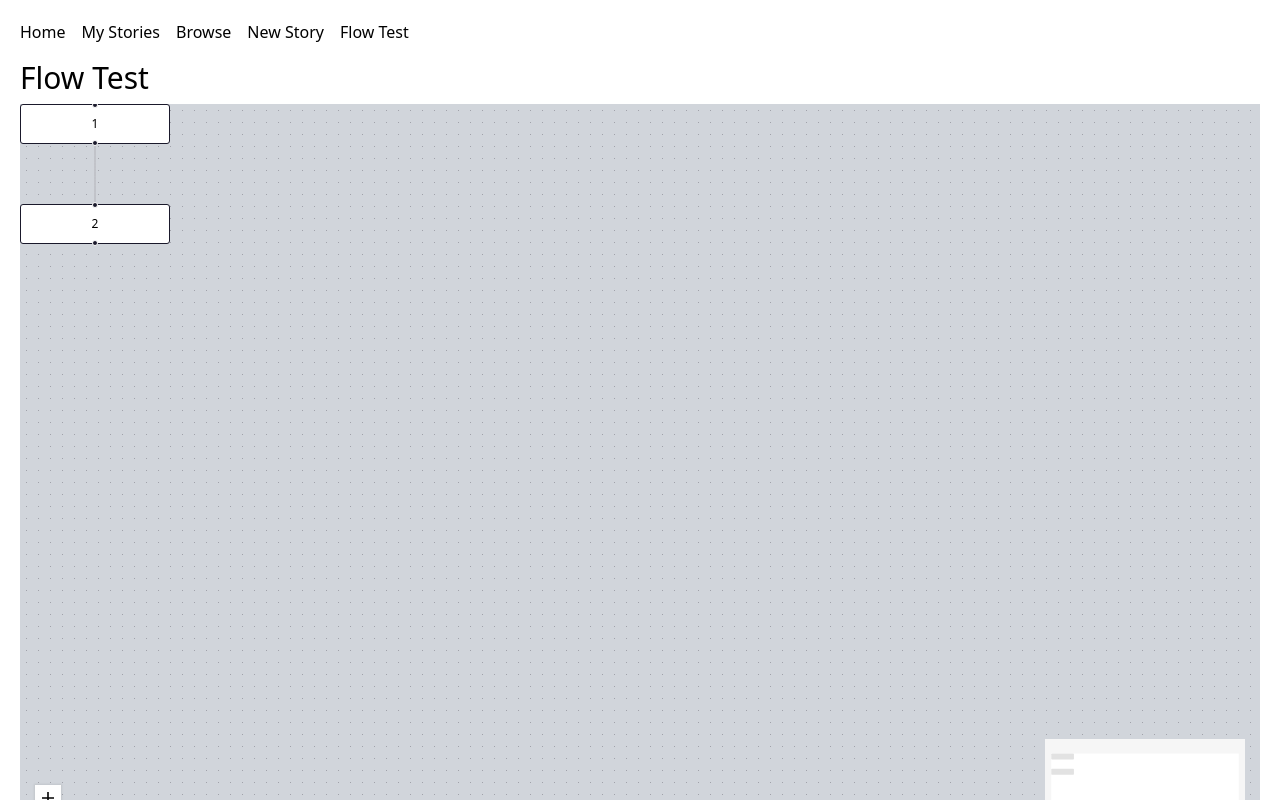
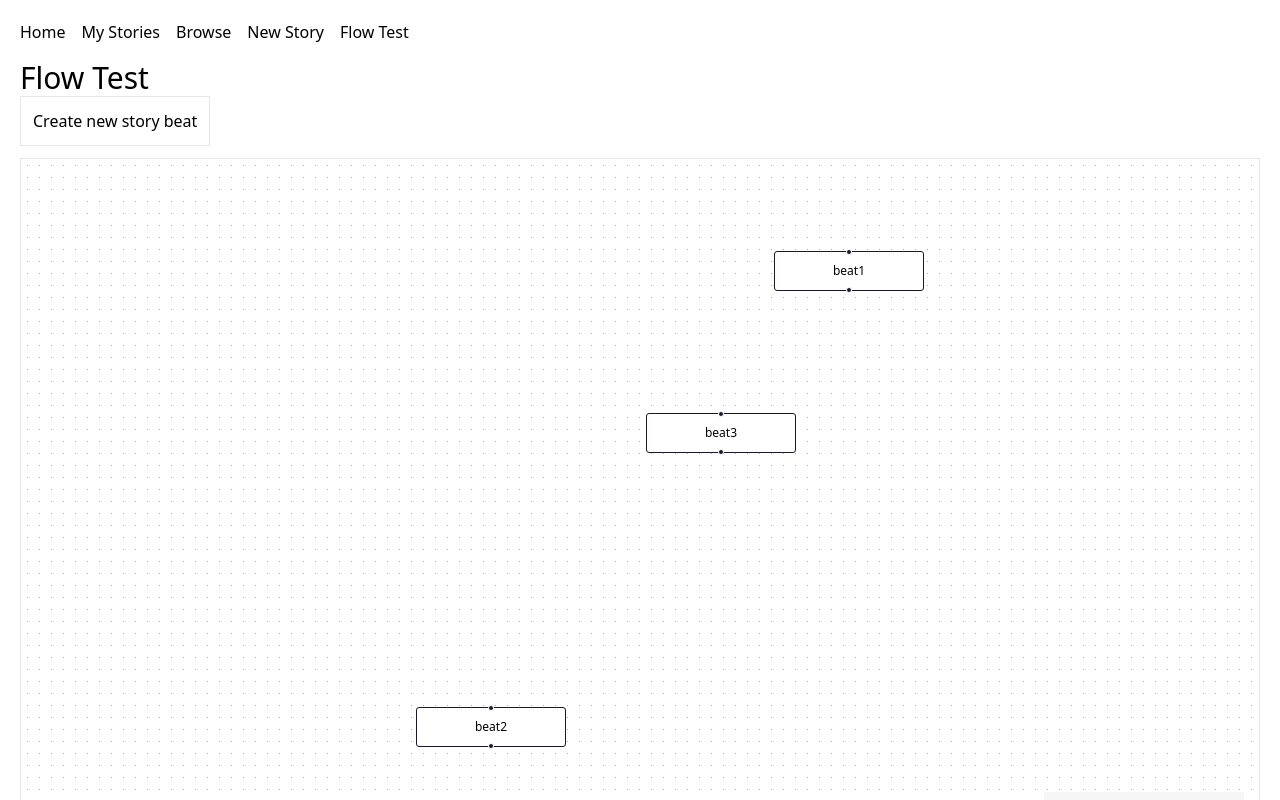
Before and after one commit to Healoz/visual-novel, a Next.js app in the folder visual-novel/: page /flow-test in a window 1280 px wide. Shown: the top 800 px of the page. Built offline with nearby package versions, Linux system fonts and the light colour scheme.

Commit message:
nodes rendering based on storyBeats random position

```diff
--- /dev/null
+++ b/visual-novel/app/components/StoryBeatNode.tsx
@@ -0,0 +1,47 @@
+import React, { memo } from "react";
+import { Handle, Position } from "@xyflow/react";
+
+// Define the props type
+interface CustomNodeProps {
+  data: {
+    color: string;
+  };
+  isConnectable: boolean;
+}
+
+const CustomColorPickerNode: React.FC<CustomNodeProps> = ({
+  data,
+  isConnectable,
+}) => {
+  return (
+    <>
+      <Handle
+        type="target"
+        position={Position.Left}
+        style={{ background: "#555" }}
+        onConnect={(params) => console.log("handle onConnect", params)}
+        isConnectable={isConnectable}
+      />
+      <div>
+        Custom Color Picker Node: <strong>{data.color}</strong>
+      </div>
+      <input className="nodrag" type="color" defaultValue={data.color} />
+      <Handle
+        type="source"
+        position={Position.Right}
+        id="a"
+        style={{ top: 10, background: "#555" }}
+        isConnectable={isConnectable}
+      />
+      <Handle
+        type="source"
+        position={Position.Right}
+        id="b"
+        style={{ bottom: 10, top: "auto", background: "#555" }}
+        isConnectable={isConnectable}
+      />
+    </>
+  );
+};
+
+export default memo(CustomColorPickerNode);
--- /dev/null
+++ b/visual-novel/app/data/storyData.json
@@ -0,0 +1,128 @@
+{
+    "title": "The Mysterious Mansion",
+    "blurb": "A thrilling adventure in an abandoned mansion where every choice matters.",
+    "characters": [
+      {
+        "id": "char1",
+        "name": "Detective Smith",
+        "color": "#2563eb"
+      },
+      {
+        "id": "char2",
+        "name": "Ghost Lucy",
+        "color": "#9333ea"
+      },
+      {
+        "id": "char3",
+        "name": "Butler Jenkins",
+        "color": "#dc2626"
+      }
+    ],
+    "storyBeats": [
+      {
+        "id": "beat1",
+        "dialogue": [
+          {
+            "id": "d1",
+            "character": {
+              "id": "char1",
+              "name": "Detective Smith",
+              "color": "#2563eb"
+            },
+            "line": "This mansion has been abandoned for years. Something doesn't feel right..."
+          },
+          {
+            "id": "d2",
+            "character": {
+              "id": "char2",
+              "name": "Ghost Lucy",
+              "color": "#9333ea"
+            },
+            "line": "*whispers* Welcome, detective..."
+          }
+        ],
+        "choices": [
+          {
+            "id": "c1",
+            "label": "Investigate the strange noise",
+            "nextBeatId": "beat2"
+          },
+          {
+            "id": "c2",
+            "label": "Check the main hall first",
+            "nextBeatId": "beat3"
+          }
+        ]
+      },
+      {
+        "id": "beat2",
+        "dialogue": [
+          {
+            "id": "d3",
+            "character": {
+              "id": "char2",
+              "name": "Ghost Lucy",
+              "color": "#9333ea"
+            },
+            "line": "You're braver than most who enter here..."
+          },
+          {
+            "id": "d4",
+            "character": {
+              "id": "char1",
+              "name": "Detective Smith",
+              "color": "#2563eb"
+            },
+            "line": "Who's there? Show yourself!"
+          }
+        ],
+        "choices": [
+          {
+            "id": "c3",
+            "label": "Run away",
+            "nextBeatId": "beat3"
+          },
+          {
+            "id": "c4",
+            "label": "Try to communicate with the ghost",
+            "nextBeatId": "beat1"
+          }
+        ]
+      },
+      {
+        "id": "beat3",
+        "dialogue": [
+          {
+            "id": "d5",
+            "character": {
+              "id": "char3",
+              "name": "Butler Jenkins",
+              "color": "#dc2626"
+            },
+            "line": "Good evening, sir. I've been expecting you."
+          },
+          {
+            "id": "d6",
+            "character": {
+              "id": "char1",
+              "name": "Detective Smith",
+              "color": "#2563eb"
+            },
+            "line": "A butler? In an abandoned mansion?"
+          }
+        ],
+        "choices": [
+          {
+            "id": "c5",
+            "label": "Question the butler",
+            "nextBeatId": "beat1"
+          },
+          {
+            "id": "c6",
+            "label": "Follow the butler",
+            "nextBeatId": "beat2"
+          }
+        ]
+      }
+    ]
+  }
--- a/visual-novel/app/flow-test/page.tsx
+++ b/visual-novel/app/flow-test/page.tsx
@@ -15,39 +15,95 @@ import {
   Controls,
   MiniMap,
 } from "@xyflow/react";
-import React, { useCallback, useState } from "react";
+import React, { useCallback, useEffect, useState } from "react";
+import { v4 as uuidv4 } from "uuid";
 
 import "@xyflow/react/dist/style.css";
 import { Choice, Story, StoryBeat } from "../types";
+import storyData from "../data/storyData.json";
+import StoryBeatNode from "../components/StoryBeatNode";
 
 //DOCUMENTATION: https://reactflow.dev/learn
-const initialNodes: Node[] = [
-  { id: "1", position: { x: 0, y: 0 }, data: { label: "1" } },
-  { id: "2", position: { x: 0, y: 100 }, data: { label: "2" } },
-];
-
-const initialEdges: Edge[] = [{ id: "e1-2", source: "1", target: "2" }];
 
 export default function FlowTestPage() {
-  const [story, setStory] = useState<Story>({
-    title: "",
-    blurb: "",
-    characters: [],
-    storyBeats: [],
-  });
+  const [story, setStory] = useState<Story>(storyData);
+  const [nodes, setNodes, onNodesChange] = useNodesState<Node>([]);
+  const [edges, setEdges, onEdgesChange] = useEdgesState<Edge>([]);
 
-  const [nodes, setNodes, onNodesChange] = useNodesState(initialNodes);
-  const [edges, setEdges, onEdgesChange] = useEdgesState(initialEdges);
+  const createNewStoryBeat = () => {
+    const newStoryBeat: StoryBeat = {
+      id: uuidv4(),
+      dialogue: [],
+      choices: [],
+    };
+
+    setStory({ ...story, storyBeats: [...story.storyBeats, newStoryBeat] });
+  };
+
+  // creating nodes functions
+  const createNodesFromStoryBeats = useCallback(
+    (storyBeats: StoryBeat[], existingNodes: Node[]) => {
+      // You had "StoryBeat[] =>" which is incorrect
+      const minX = 0;
+      const maxX = 800;
+      const minY = 0;
+      const maxY = 600;
+
+      const getRandomPosition = () => ({
+        x: Math.floor(Math.random() * (maxX - minX)) + minX,
+        y: Math.floor(Math.random() * (maxY - minY)) + minY,
+      });
+
+      // filter out storyBeats that already have existing nodes
+      const newStoryBeats = storyBeats.filter(
+        (storyBeat) => !existingNodes.some((node) => node.id === storyBeat.id)
+      );
+
+      const newNodes: Node[] = newStoryBeats.map((storyBeat) => {
+        const position = getRandomPosition();
+        return {
+          id: storyBeat.id,
+          position: position,
+          data: {
+            label: storyBeat.id,
+          },
+        };
+      });
+
+      return [...existingNodes, ...newNodes];
+    },
+    []
+  );
+
+  useEffect(() => {
+    if (story.storyBeats.length > 0) {
+      setNodes((existingNodes) =>
+        createNodesFromStoryBeats(story.storyBeats, existingNodes)
+      );
+    }
+  }, [story, createNodesFromStoryBeats, setNodes]);
+
+  // creating edges function
 
   const onConnect = useCallback(
     (params: Connection) => setEdges((eds) => addEdge(params, eds)),
     [setEdges]
   );
 
+  const createEdgeFromChoices = useCallback(
+    (storyBeats: StoryBeat[], existingEdges: Edge[]) => {
+      return [...existingEdges];
+    },
+    []
+  );
+
   return (
-    <PageContainer>
+    <div className="h-[50rem] w-full">
       <h1 className="text-3xl">Flow Test</h1>
-      <div className="w-full h-screen bg-gray-300">
+      <button className="border p-3 mb-3" onClick={createNewStoryBeat}>
+        Create new story beat
+      </button>
+      <div className="w-full h-full border">
         <ReactFlow
           nodes={nodes}
           edges={edges}
@@ -60,9 +116,6 @@ export default function FlowTestPage() {
           <Background variant={BackgroundVariant.Dots} gap={12} size={1} />
         </ReactFlow>
       </div>
-    </PageContainer>
+    </div>
   );
 }
-function uuidv4(): string {
-  throw new Error("Function not implemented.");
-}
```
